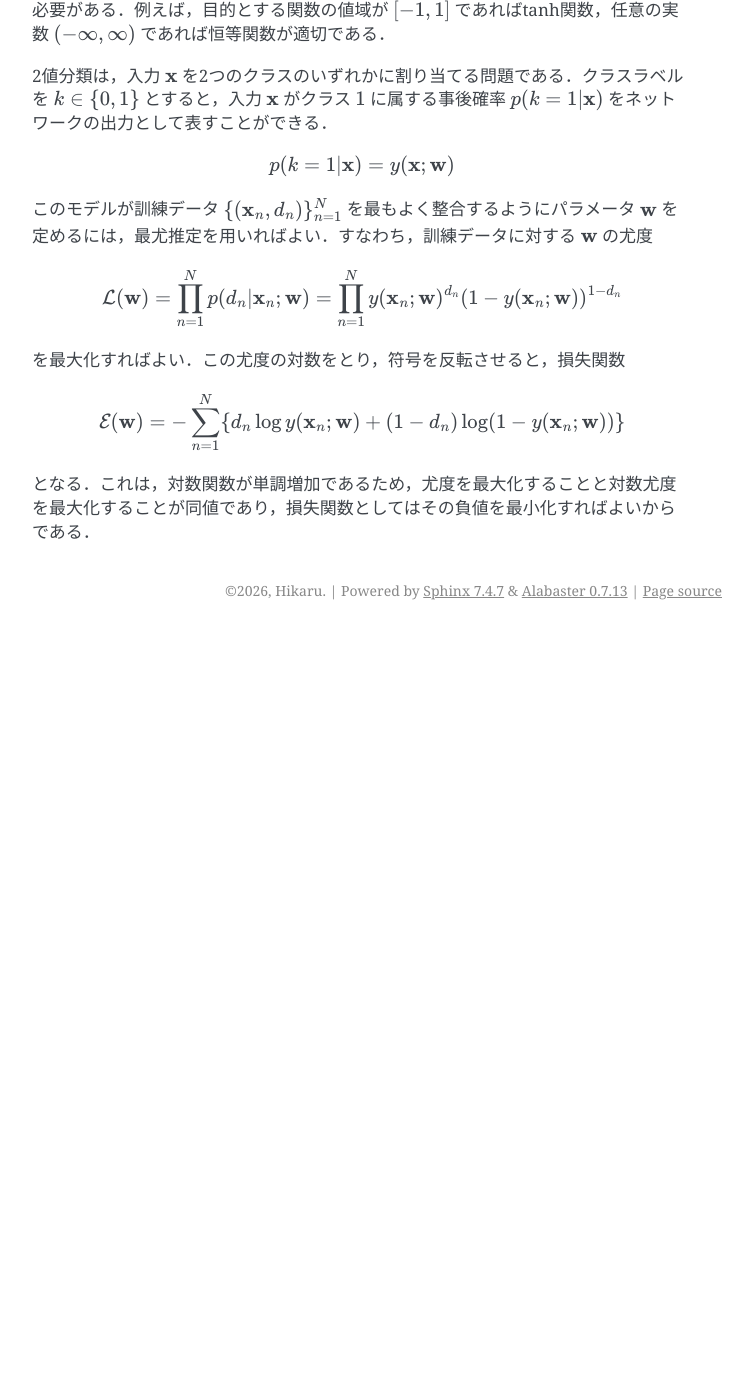
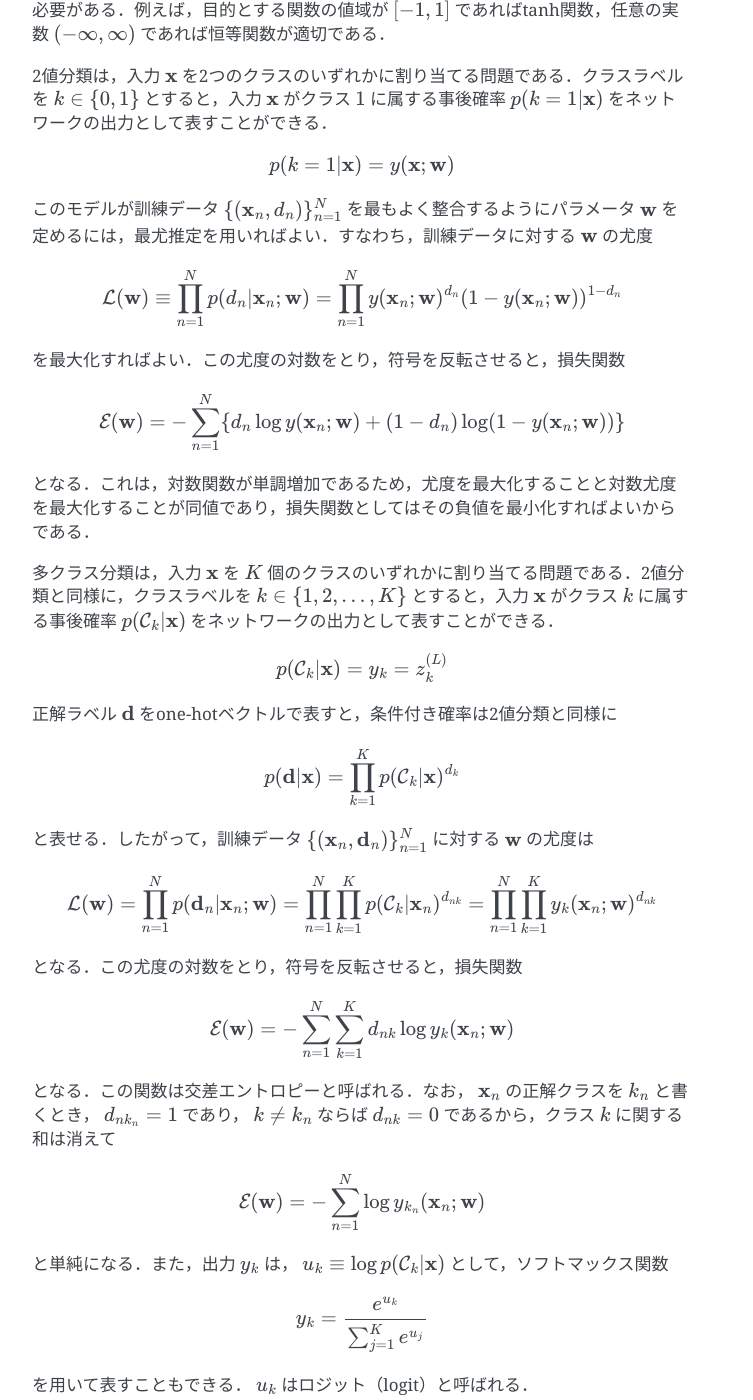
Before and after one commit to sql-hkr/iris, a Sphinx documentation site: the page built from source/ml/dnn/nn.rst, in a window 1280 px wide and 1400 px high, scrolled down 1895 px. Shown: the whole window, without its empty margins (388-1141 px from the left). Built offline with Sphinx 7.4.7, drawn with Linux system fonts in a browser that asks for light colours; before the commit the page ends 2525 px from its top, so only the background shows below that.

Commit message:
docs: update nn.rst

```diff
--- a/source/ml/dnn/nn.rst
+++ b/source/ml/dnn/nn.rst
@@ -102,7 +102,7 @@
 
 .. math::
 
-    \mathcal{L}(\mathbf{w}) = \prod_{n=1}^N p(d_n|\mathbf{x}_n; \mathbf{w}) = \prod_{n=1}^N y(\mathbf{x}_n; \mathbf{w})^{d_n} (1 - y(\mathbf{x}_n; \mathbf{w}))^{1-d_n}
+    \mathcal{L}(\mathbf{w}) \equiv \prod_{n=1}^N p(d_n|\mathbf{x}_n; \mathbf{w}) = \prod_{n=1}^N y(\mathbf{x}_n; \mathbf{w})^{d_n} (1 - y(\mathbf{x}_n; \mathbf{w}))^{1-d_n}
 
 を最大化すればよい．この尤度の対数をとり，符号を反転させると，損失関数
 
@@ -111,3 +111,41 @@
     \mathcal{E}(\mathbf{w}) = -\sum_{n=1}^N \{d_n \log y(\mathbf{x}_n; \mathbf{w}) + (1-d_n) \log (1 - y(\mathbf{x}_n; \mathbf{w}))\}
 
 となる．これは，対数関数が単調増加であるため，尤度を最大化することと対数尤度を最大化することが同値であり，損失関数としてはその負値を最小化すればよいからである．
+
+多クラス分類は，入力 :math:`\mathbf{x}` を :math:`K` 個のクラスのいずれかに割り当てる問題である．2値分類と同様に，クラスラベルを :math:`k\in \{1, 2, \ldots, K\}` とすると，入力 :math:`\mathbf{x}` がクラス :math:`k` に属する事後確率 :math:`p(\mathcal{C}_k|\mathbf{x})` をネットワークの出力として表すことができる．
+
+.. math::
+
+    p(\mathcal{C}_k|\mathbf{x}) = y_k=z_k^{(L)}
+
+正解ラベル :math:`\mathbf{d}` をone-hotベクトルで表すと，条件付き確率は2値分類と同様に
+
+.. math::
+
+    p(\mathbf{d}|\mathbf{x})=\prod_{k=1}^K p(\mathcal{C}_k|\mathbf{x})^{d_k}
+
+と表せる．したがって，訓練データ :math:`\{(\mathbf{x}_n, \mathbf{d}_n)\}_{n=1}^N` に対する :math:`\mathbf{w}` の尤度は
+
+.. math::
+
+    \mathcal{L}(\mathbf{w}) = \prod_{n=1}^N p(\mathbf{d}_n|\mathbf{x}_n; \mathbf{w}) = \prod_{n=1}^N \prod_{k=1}^K p(\mathcal{C}_k|\mathbf{x}_n)^{d_{nk}} = \prod_{n=1}^N \prod_{k=1}^K y_k(\mathbf{x}_n; \mathbf{w})^{d_{nk}}
+
+となる．この尤度の対数をとり，符号を反転させると，損失関数
+
+.. math::
+
+    \mathcal{E}(\mathbf{w}) = -\sum_{n=1}^N \sum_{k=1}^K d_{nk} \log y_k(\mathbf{x}_n; \mathbf{w})
+
+となる．この関数は交差エントロピーと呼ばれる．なお， :math:`\mathbf{x}_n` の正解クラスを :math:`k_n` と書くとき， :math:`d_{nk_n}=1` であり， :math:`k\neq k_n` ならば :math:`d_{nk}=0` であるから，クラス :math:`k` に関する和は消えて
+
+.. math::
+
+    \mathcal{E}(\mathbf{w}) = -\sum_{n=1}^N \log y_{k_n}(\mathbf{x}_n; \mathbf{w})
+
+と単純になる．また，出力 :math:`y_k` は， :math:`u_k \equiv \log p(\mathcal{C}_k|\mathbf{x})` として，ソフトマックス関数
+
+.. math::
+
+    y_k = \frac{e^{u_k}}{\sum_{j=1}^K e^{u_j}}
+
+を用いて表すこともできる． :math:`u_k` はロジット（logit）と呼ばれる．
```
